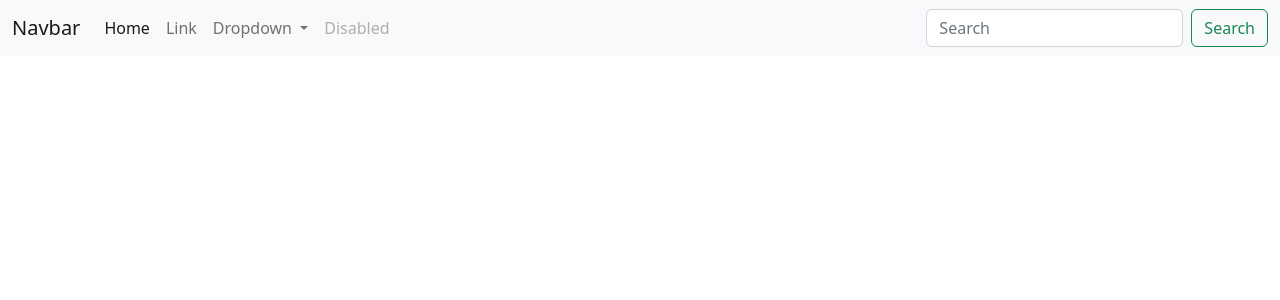
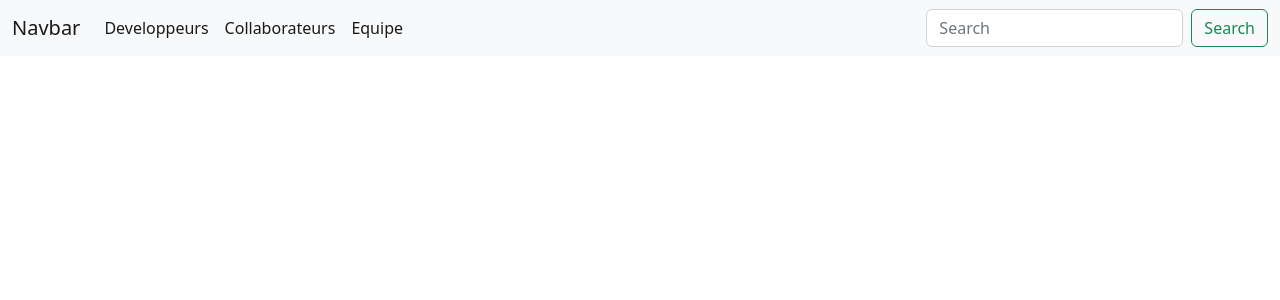
Before and after one commit to Isaia91/Webappsaler, a PHP site: page /app/modules/frontend/views/partials/index.phtml in a window 1280 px wide. Shown: the top 300 px of the page. Run offline with PHP 8.4, Linux system fonts and the light colour scheme.

Commit message:
modification lien vers pages de la nav bar

```diff
--- a/app/modules/frontend/views/partials/index.phtml
+++ b/app/modules/frontend/views/partials/index.phtml
@@ -20,24 +20,13 @@
         <div class="collapse navbar-collapse" id="navbarSupportedContent">
             <ul class="navbar-nav me-auto mb-2 mb-lg-0">
                 <li class="nav-item">
-                    <a class="nav-link active" aria-current="page" href="#">Home</a>
+                    <a class="nav-link active" aria-current="page" href="developpeur">Developpeurs</a>
                 </li>
                 <li class="nav-item">
-                    <a class="nav-link" href="#">Link</a>
-                </li>
-                <li class="nav-item dropdown">
-                    <a class="nav-link dropdown-toggle" href="#" id="navbarDropdown" role="button" data-bs-toggle="dropdown" aria-expanded="false">
-                        Dropdown
-                    </a>
-                    <ul class="dropdown-menu" aria-labelledby="navbarDropdown">
-                        <li><a class="dropdown-item" href="#">Action</a></li>
-                        <li><a class="dropdown-item" href="#">Another action</a></li>
-                        <li><hr class="dropdown-divider"></li>
-                        <li><a class="dropdown-item" href="#">Something else here</a></li>
-                    </ul>
+                    <a class="nav-link active" aria-current="page" href="collaborateur">Collaborateurs</a>
                 </li>
                 <li class="nav-item">
-                    <a class="nav-link disabled">Disabled</a>
+                    <a class="nav-link active" aria-current="page" href="equipe">Equipe</a>
                 </li>
             </ul>
             <form class="d-flex">
```
